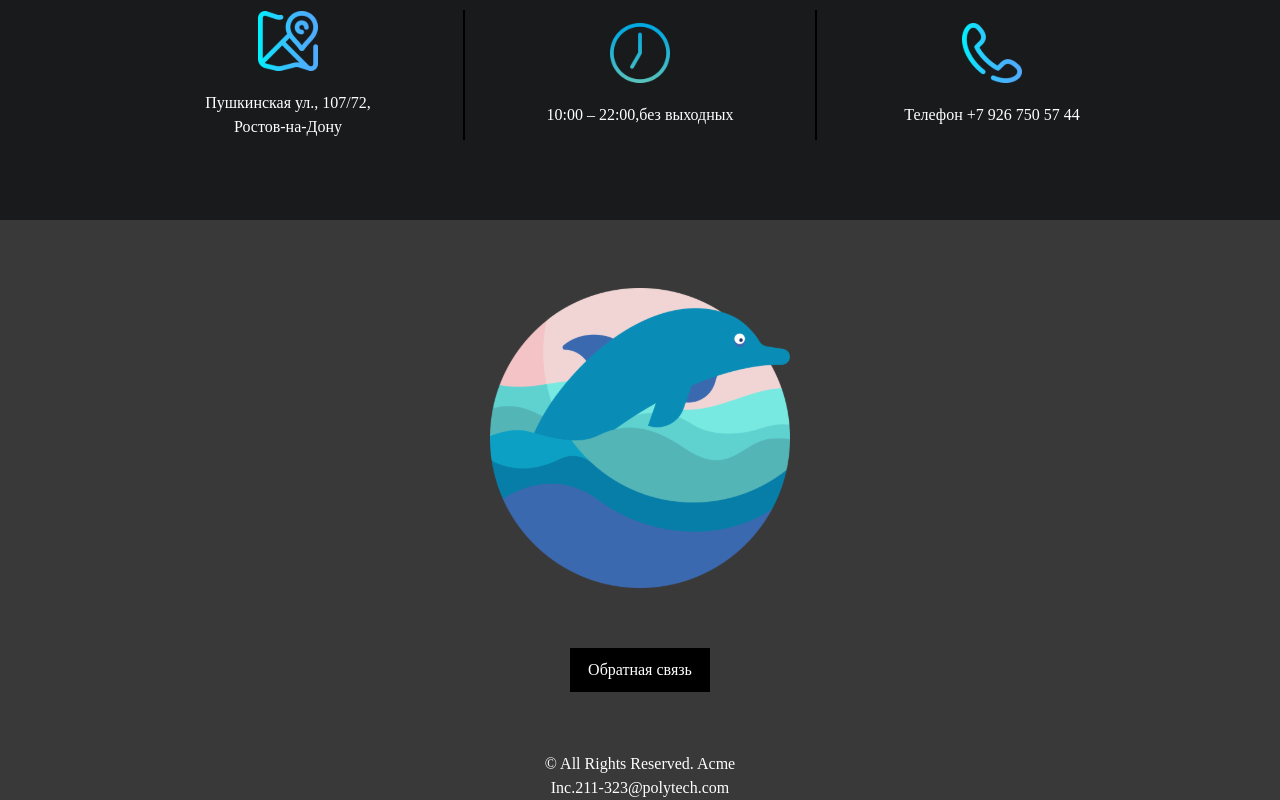
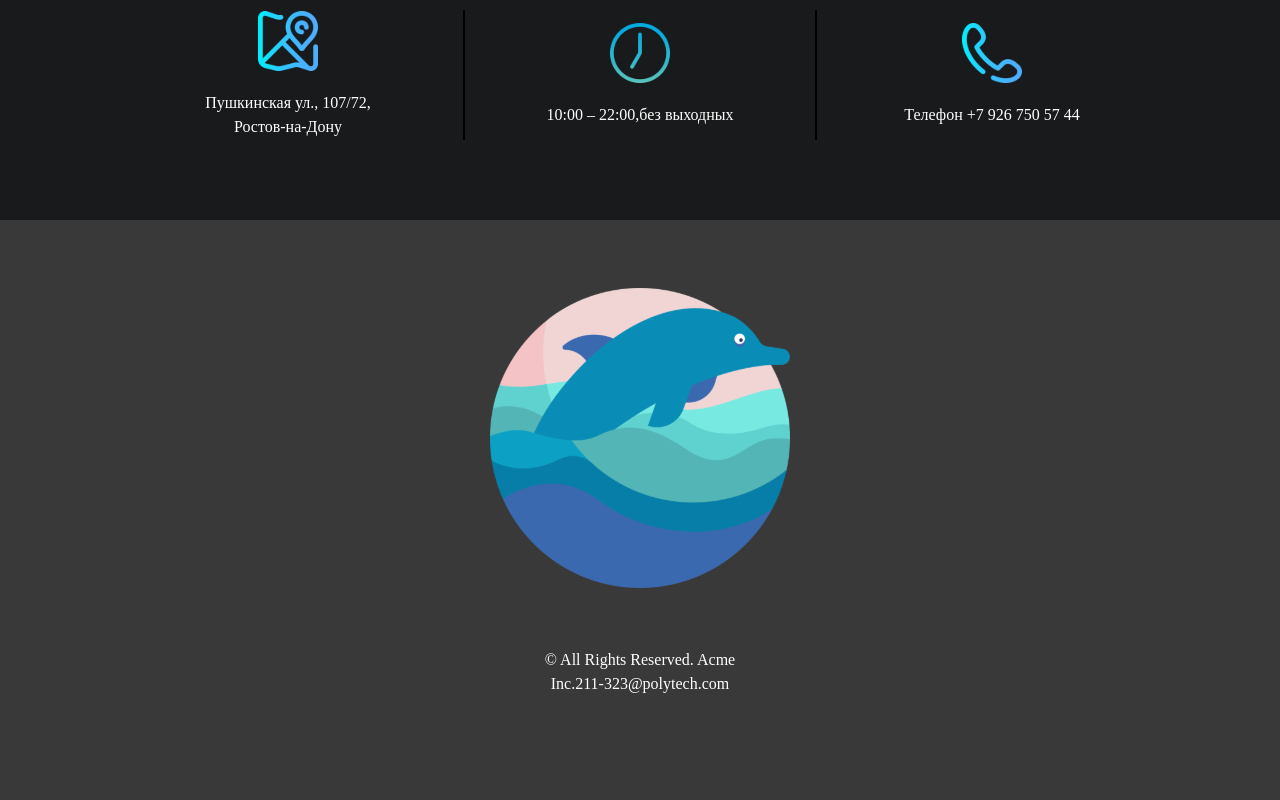
Before and after one commit to f4lz/ocean-future, a Vue app: page / in a window 1280 px wide. Shown: the part 1188-1988 px from the top of the page. After the commit the page ends 1884 px from the top, so only its background shows below. Built offline with nearby package versions, Linux system fonts and the light colour scheme.

Commit message:
footer changes

```diff
--- a/src/components/layouts/footer.vue
+++ b/src/components/layouts/footer.vue
@@ -1,7 +1,6 @@
 <template>
   <footer class="footer__inner">
     <logo :size="300"/>
-    <active-button/>
     <p class="footer__text">© All Rights Reserved. Acme Inc.211-323@polytech.com</p>
   </footer>
 </template>
@@ -9,24 +8,15 @@
 <script lang="ts">
 
   import logo from '@/components/ui/logo.vue';
-  import activeButton from '@/components/ui/active-button.vue';
   import { defineComponent } from 'vue'
-
 
   export default defineComponent( {
 
     components: {
       logo,
-      activeButton
     },
 
-    setup () {
-
-
-    }
   } )
-
-
 
 </script>
 
```
